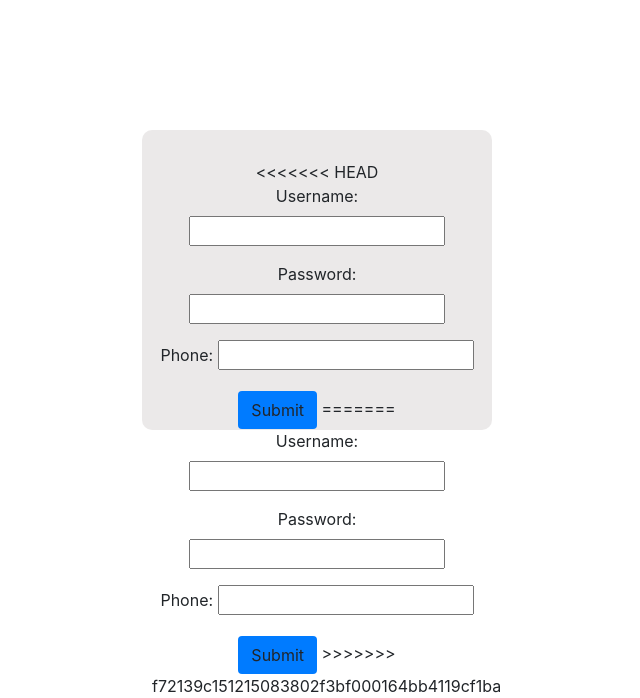
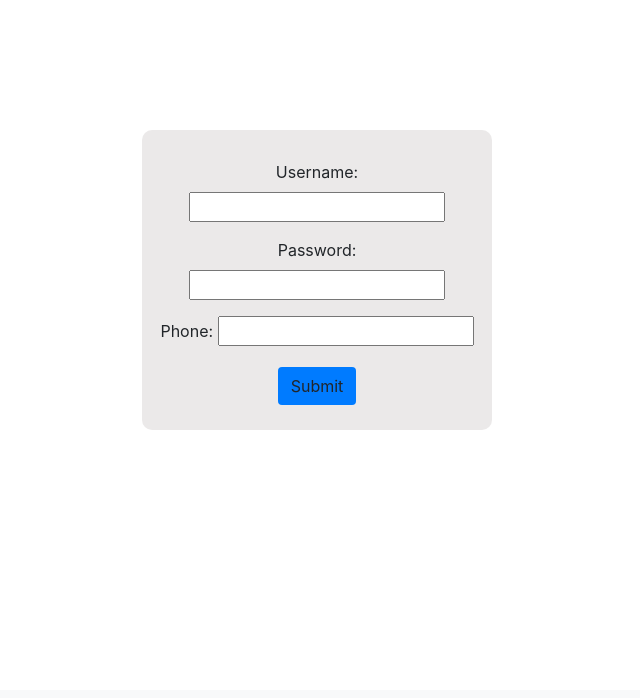
Before and after one commit to DeltaCodeCamp/Flap, a Django app: page /special in a window 1280 px wide. Shown: the part 110-808 px from the top of the page, without its empty margins (370-1010 px from the left). After the commit the page ends 540 px from the top, so only its background shows below. Run offline with Django 3.2, Linux system fonts and the light colour scheme; some libraries are stand-ins or nearby versions.

Commit message:
surajvai

```diff
--- a/templates/signupForm.html
+++ b/templates/signupForm.html
@@ -3,17 +3,10 @@
 
     <div class="form-group text-center signup">
 
-<<<<<<< HEAD
-        <form method = "post">
-            {% csrf_token %}
-            {{form.as_p}}
-            <input class="btn btn-default bg-primary" type = "submit" name = "Sign Up" />
-=======
         <form  method = "post">
             {% csrf_token %}
             {{form.as_p}}
             <input class ="btn btn-default bg-primary" type = "submit"  name = "Sign Up" />
->>>>>>> f72139c151215083802f3bf000164bb4119cf1ba
           </form>
 
     </div>
```
